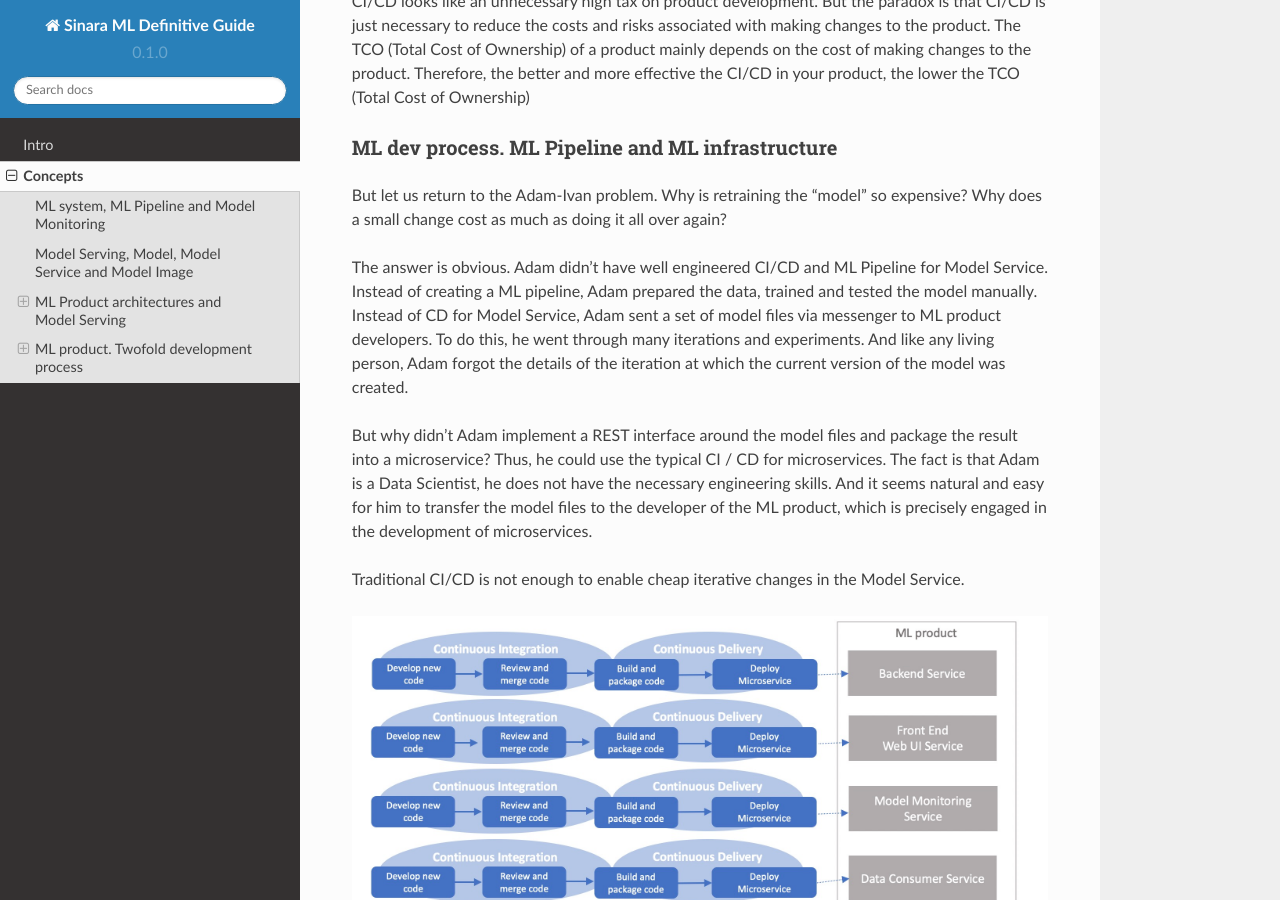
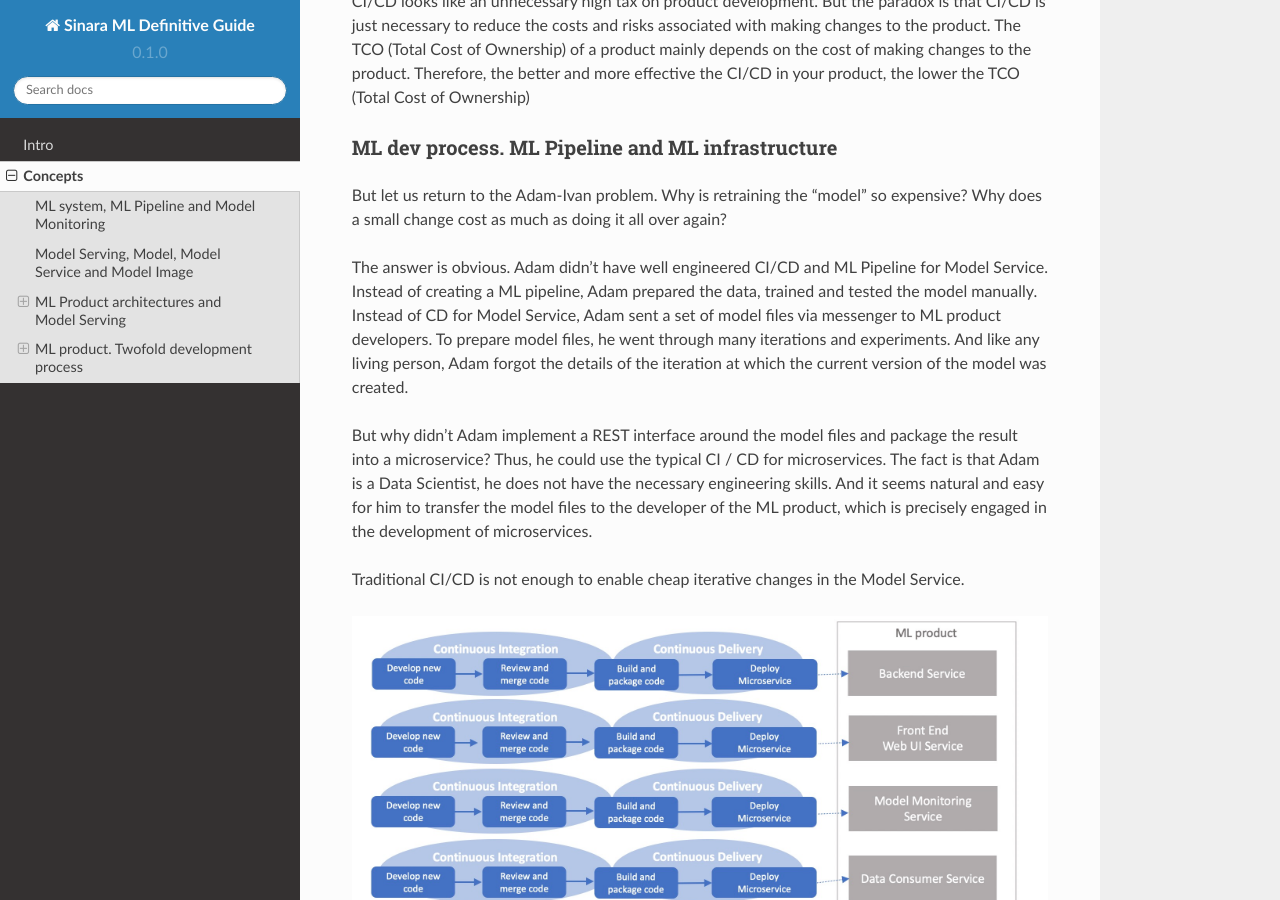
Before and after one commit to 4-DS/SinaraML-Def-Guide, a Sphinx documentation site: the page built from docs/source/concepts.rst, in a window 1280 px wide and 900 px high, scrolled down 5526 px. Built offline with Sphinx 7.4.7 and the Read the Docs theme 2.0.0, drawn with Linux system fonts in a browser that asks for light colours.

Commit message:
Update concepts.rst

```diff
--- a/docs/source/concepts.rst
+++ b/docs/source/concepts.rst
@@ -110,7 +110,7 @@
 
 But let us return to the Adam-Ivan problem. Why is retraining the "model" so expensive? Why does a small change cost as much as doing it all over again?
 
-The answer is obvious. Adam didn't have well engineered CI/CD and ML Pipeline for Model Service.  Instead of creating a ML pipeline, Adam prepared the data, trained and tested the model manually. Instead of CD for Model Service, Adam sent a set of model files via messenger to ML product developers. To do this, he went through many iterations and experiments. And like any living person, Adam forgot the details of the iteration at which the current version of the model was created.
+The answer is obvious. Adam didn't have well engineered CI/CD and ML Pipeline for Model Service.  Instead of creating a ML pipeline, Adam prepared the data, trained and tested the model manually. Instead of CD for Model Service, Adam sent a set of model files via messenger to ML product developers. To prepare model files, he went through many iterations and experiments. And like any living person, Adam forgot the details of the iteration at which the current version of the model was created.
 
 But why didn't Adam implement a REST interface around the model files and package the result into a microservice? Thus, he could use the typical CI / CD for microservices. The fact is that Adam is a Data Scientist, he does not have the necessary engineering skills. And it seems natural and easy for him to transfer the model files to the developer of the ML product, which is precisely engaged in the development of microservices.
 
```
